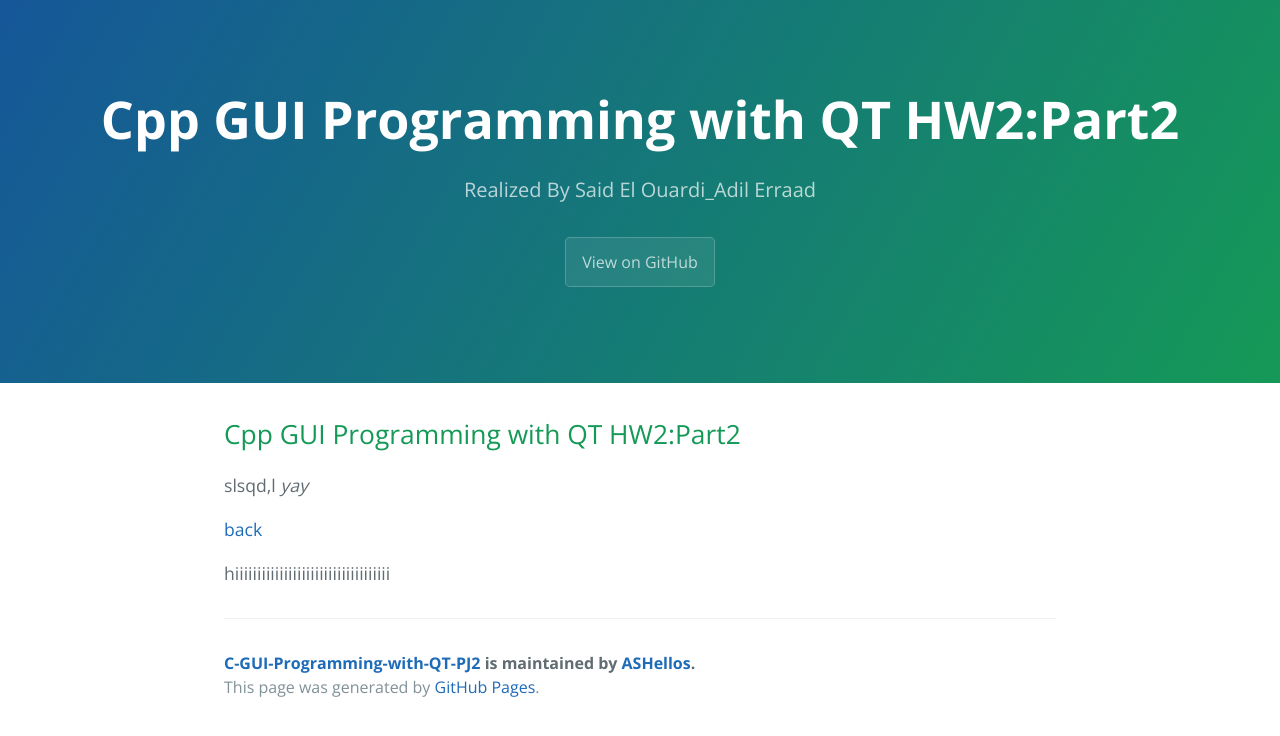
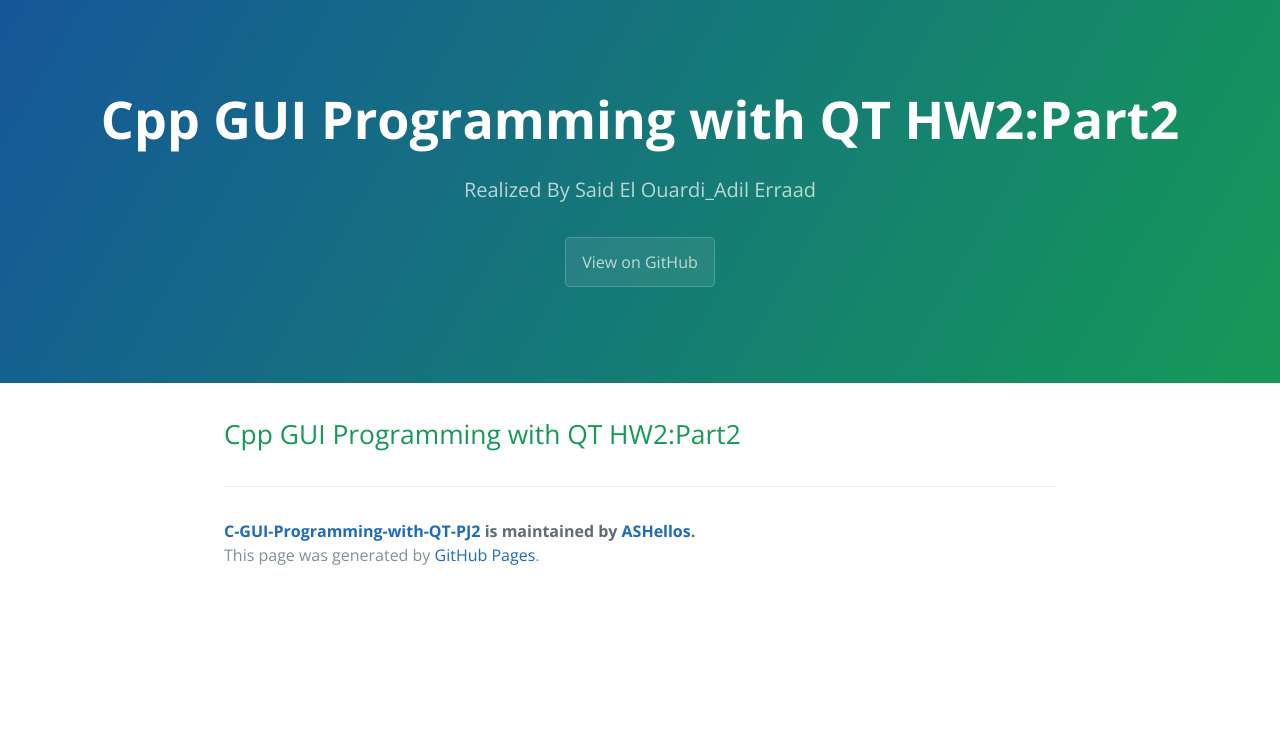
Before and after one commit to ASHellos/C-GUI-Programming-with-QT-PJ2, a Jekyll site: the page built from another-page.md, in a window 1280 px wide. Shown: the top 736 px of the page. Built offline with Jekyll 4.4.1, drawn with Linux system fonts in a browser that asks for light colours; our own code applies the rules of GitHub Pages for plain Markdown files.

Commit message:
Update another-page.md

```diff
--- a/another-page.md
+++ b/another-page.md
@@ -5,10 +5,3 @@ description: realized by : Adil erraad - Said El ouardi
 ---
 
 ## Cpp GUI Programming with QT HW2:Part2
-slsqd,l
-_yay_
-
-[back](./Another_Page)
-
-
-hiiiiiiiiiiiiiiiiiiiiiiiiiiiiiiiiiii
```
